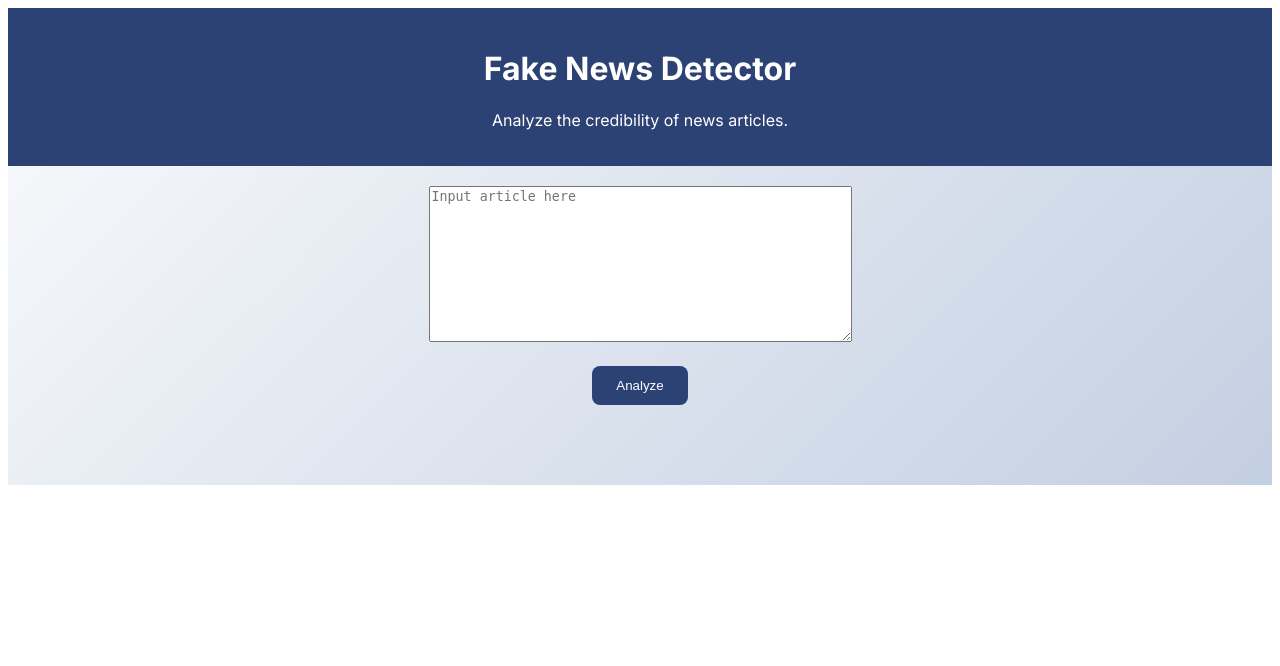
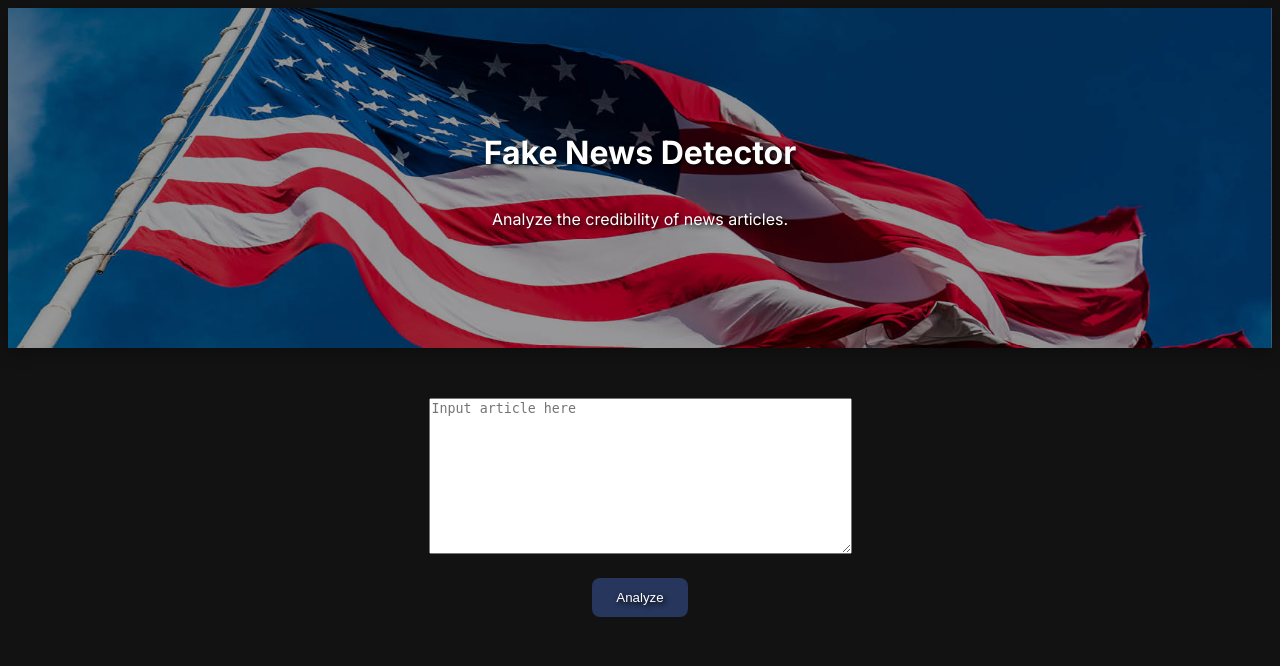
Before and after one commit to n1ghtmar3-17/Final-Project, a Flask app: page / in a window 1280 px wide. Shown: the top 666 px of the page. Run offline with Flask 3, Linux system fonts and the light colour scheme; parts of the project's set-up code (start-up, migrations or seed data) failed here and were passed over.

Commit message:
improved CSS and styling

```diff
--- a/static/script.js
+++ b/static/script.js
@@ -1,4 +1,17 @@
-// const form = document.getElementById("analysis-form");
-// form.addEventListener("submit", function() {
-//     document.getElementById("loading").style.display = "block";
-// });
+const images = [
+    "/static/assets/americanFlag.jpg",
+    "/static/assets/breakingNews.jpg",
+    "/static/assets/newspaper.jpg"
+];
+
+let current = 0;
+const header = document.getElementById("header");
+function changeBackground() {
+    header.style.backgroundImage =
+        `url('${images[current]}')`;
+    current = (current + 1) % images.length;
+}
+// Set initial image
+changeBackground();
+// Change every five seconds
+setInterval(changeBackground, 5000);
--- a/static/styles.css
+++ b/static/styles.css
@@ -3,16 +3,51 @@
 body {
     font-family: "Inter", sans-serif;
     text-align: center;
+    background: #121212;
 }
 
 .header {
     padding: 20px;
-    background-color: #2c4274;
+    height: 300px;
+    background-size: cover;
+    background-position: center;
+    background-repeat: no-repeat;
+    display: flex;
+    flex-direction: column;
+    justify-content: center;
+    align-items: center;
+    /* text color */
     color: white;
+    text-align: center;
+    text-shadow: 2px 2px 5px black;
+    /* header transition */
+    transition: background-image 0.5s ease-in-out;
+    /* adding dark overlay */
+    position: relative;
+    overflow: hidden;
+    box-shadow: 0 5px 15px rgba(0,0,0,0.3);
 }
 
+.header::before {
+    content: "";
+
+    position: absolute;
+    inset: 0;
+
+    background: rgba(0, 0, 0, 0.4);
+}
+.header * {
+    position: relative;
+    z-index: 1;
+}
+
+/* .divider {
+    height: 30px;
+    background: #000000;
+} */
+
 form {
-    padding: 20px;
+    padding: 50px;
 }
 
 button {
@@ -21,8 +56,9 @@ button {
     border-radius: 8px;
     cursor: pointer;
     transition: transform .2s;
-    background-color: #2c4274;
+    background-color: #26365c;
     color: white;
+    text-shadow: 2px 2px 5px black;
 }
 
 button:hover {
@@ -30,15 +66,6 @@ button:hover {
 }
 
 .results {
-    padding:20px
+    color: white;
+    text-shadow: 2px 2px 5px black;
 }
-
-
-.body {
-    background:
-        linear-gradient(
-            135deg,
-            #f5f7fa,
-            #c3cfe2
-        );
-}
--- a/templates/index.html
+++ b/templates/index.html
@@ -4,23 +4,22 @@
         <meta charset="UTF-8">
         <title>Fake News Detector</title>
         <link rel="stylesheet" href="{{ url_for('static', filename='styles.css') }}">
-        <script src="{{ url_for('static', filename='script.js') }}"></script>
     </head>
 
 
     <body>
-        <div class="header">
+        <div class="header" id="header">
             <h1>Fake News Detector</h1>
             <p>Analyze the credibility of news articles.</p>
         </div>
-
+        <div class="divider"></div>
         <div class="body">
             <form method = "POST" id = "analysis-form">
                 <textarea name = "article" rows = "10" cols = "50" placeholder = "Input article here"></textarea>
                 <br></br>
                 <button type = "submit">Analyze</button>
             </form>
-            <br>
+            <div class="divider"></div>
             <div class="results">
                 {% if prediction is not none %}
                 <h2>Prediction: {{prediction}}</h2>
@@ -28,6 +27,7 @@
                 {% endif %}
             </div>
         </div>
+        <script src="{{ url_for('static', filename='script.js') }}"></script>
     </body>
 
 
```
Also changed, not shown: static/assets/americanFlag.jpg (added), static/assets/breakingNews.jpg (added), static/assets/newspaper.jpg (added).
